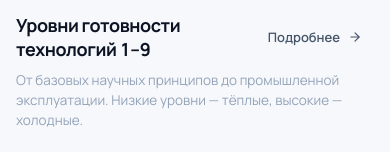
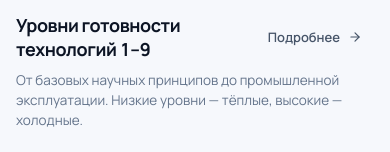
Before and after one commit to atrshncv-design/MVP-CNTR, a Next.js app: page / in a window 390 px wide. Shown: the part 685-837 px from the top of the page. Built offline with nearby package versions, Linux system fonts and the light colour scheme; no server answers.

Commit message:
feat(a11y): тикет 17 — контраст токенов WCAG AA, фикс кнопки «Отклонить», mobile-проверки, browser matrix

```diff
--- a/src/app/dashboard/project/[id]/page.tsx
+++ b/src/app/dashboard/project/[id]/page.tsx
@@ -833,7 +833,7 @@ export default function ProjectDashboardPage() {
                           <button
                             onClick={() => decideJoinRequest(req.id, false)}
                             disabled={decidingId === req.id}
-                            className="inline-flex items-center gap-1 rounded-lg bg-tz-danger-soft px-3 py-2 text-xs font-semibold text-white transition hover:bg-red-600 disabled:opacity-50"
+                            className="inline-flex items-center gap-1 rounded-lg bg-tz-danger-soft px-3 py-2 text-xs font-semibold text-tz-danger-fg transition hover:bg-red-600 disabled:opacity-50"
                           >
                             <XCircle size={14} /> Отклонить
                           </button>
--- a/src/app/globals.css
+++ b/src/app/globals.css
@@ -15,7 +15,7 @@
   --tz-soft: #eef2f8;
   --tz-fg: #0c1424;
   --tz-secondary: #475569;
-  --tz-muted: #94a3b8;
+  --tz-muted: #64748b;
   --tz-border: #e2e8f0;
   --tz-card-border: #e6ebf2;
 
@@ -48,8 +48,8 @@
   --tz-ugt-soft: rgba(245, 158, 11, 0.1);
 
   /* Статусы */
-  --tz-success: #16a34a;
-  --tz-warning: #d97706;
+  --tz-success: #15803d;
+  --tz-warning: #b45309;
   --tz-review: #2563eb;
   --tz-danger: #dc2626;
   --tz-neutral: #64748b;
@@ -115,7 +115,7 @@
   --tz-border: #1e2a44;
   --tz-card-border: #213055;
 
-  --tz-accent: #3b82f6;
+  --tz-accent: #2563eb;
   --tz-accent-hover: #60a5fa;
   --tz-accent-soft: rgba(59, 130, 246, 0.14);
   --tz-accent-strong: #1e3a8a;
@@ -142,7 +142,7 @@
   --tz-success: #34d399;
   --tz-warning: #fbbf24;
   --tz-review: #60a5fa;
-  --tz-danger: #f87171;
+  --tz-danger: #ef4444;
   --tz-neutral: #7f90b3;
 
   --tz-success-soft: rgba(52, 211, 153, 0.12);
@@ -205,7 +205,7 @@
   --tz-soft: #f1ede5;
   --tz-fg: #0b0d12;
   --tz-secondary: #45484f;
-  --tz-muted: #8a8d93;
+  --tz-muted: #5f6268;
   --tz-border: #d9d4ca;
   --tz-card-border: #e2ddd3;
 
```
Also changed, not shown: 1 other file (tests, documents, lock files or other folders).
